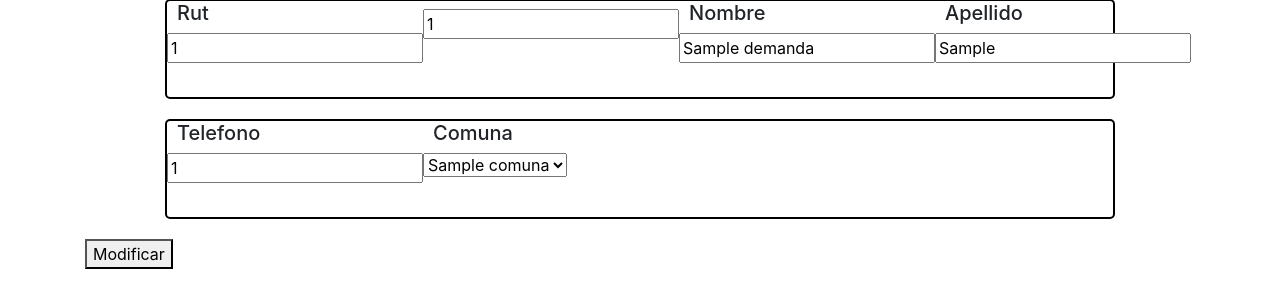
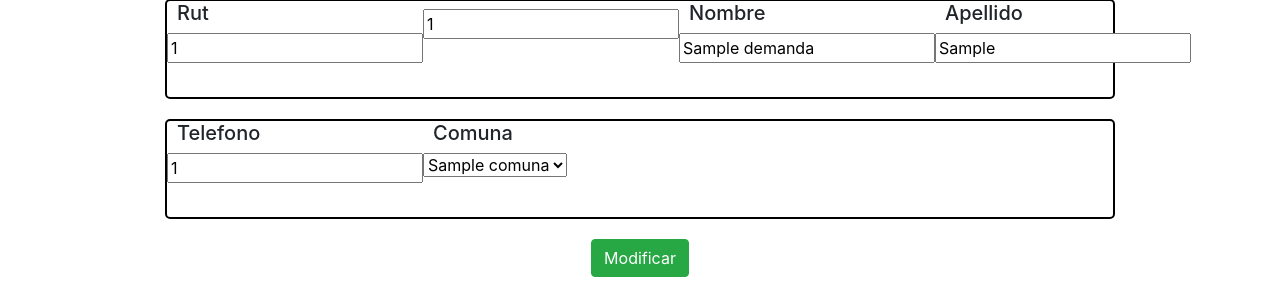
Before and after one commit to crisirona/coni, a Django app: page /editar/1/ in a window 1280 px wide. Shown: the part 991-1284 px from the top of the page. Before the commit the page ends 1260 px from the top, so only its background shows below. Run offline with Django 4.2, Linux system fonts and the light colour scheme; a user stored in the database is signed in; tables that the repository leaves empty hold one stand-in row (values such as "Sample post").

Commit message:
para conicita

```diff
--- a/appstatico/templates/appstatico/crud.html
+++ b/appstatico/templates/appstatico/crud.html
@@ -19,7 +19,7 @@
 		<tbody>
 			{% for d in demanda %}
 		  <tr>
-			<th scope="row">1</th>
+			<th scope="row">{{d.id}}</th>
 			<td>{{d.id_demanda}}</td>
 			<td>{{d.fecha}}</td>
 			<td>
--- a/appstatico/templates/appstatico/modificar.html
+++ b/appstatico/templates/appstatico/modificar.html
@@ -248,10 +248,11 @@
 
 
                    </div>
-        <div class="Botonera">
+                   <div class="container d-flex justify-content-center mb-3">
+                    <a class="btn btn-success"> Modificar</a>
+                   </div>
 
-        </div>
-        <button type='submit'>Modificar</button>
+
     </form>
 
 </div>
--- a/appstatico/views.py
+++ b/appstatico/views.py
@@ -60,8 +60,10 @@ def signup(request):
 
 def crud(request):
     demanda = Demanda.objects.all()
+
     contexto={
-        'demanda':demanda
+        'demanda':demanda,
+
     }
     return render(request,'appstatico/crud.html',contexto)
 
@@ -81,6 +83,13 @@ def eliminar(request,id):
 def editar(request,id):
     demanda = Demanda.objects.get(id=id)
     formulario = DemandaForm(request.POST or None, request.FILES or None, instance=demanda)
+    if request.method == "POST":
+        form = DemandaForm(request.POST or None, request.FILES or None, instance=demanda)
+        if form.is_valid():
+            form.save()
+            return redirect('crud')
+    else:
+        form = DemandaForm()
     contexto={
         'demanda':demanda,
         'formulario':formulario
```
